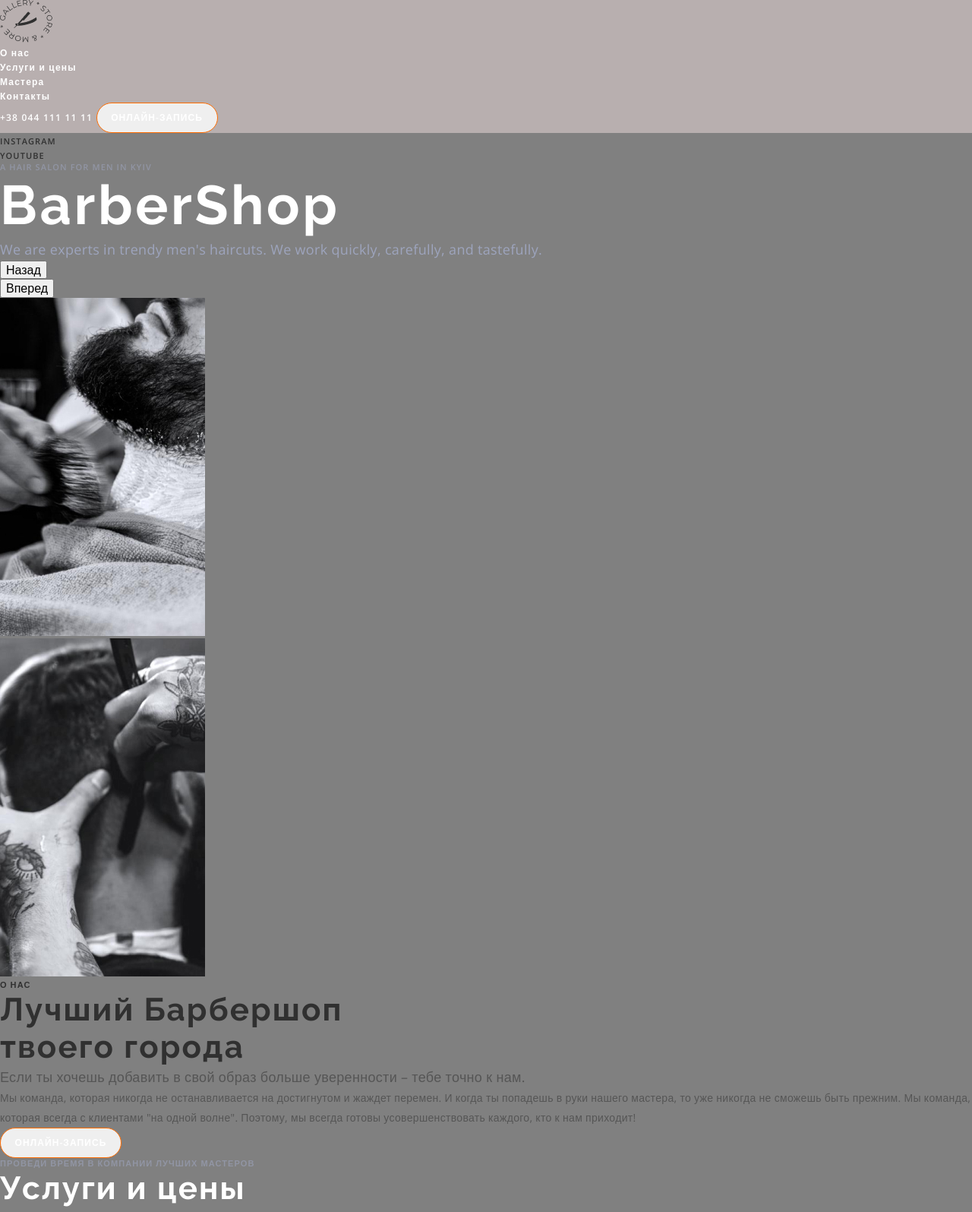
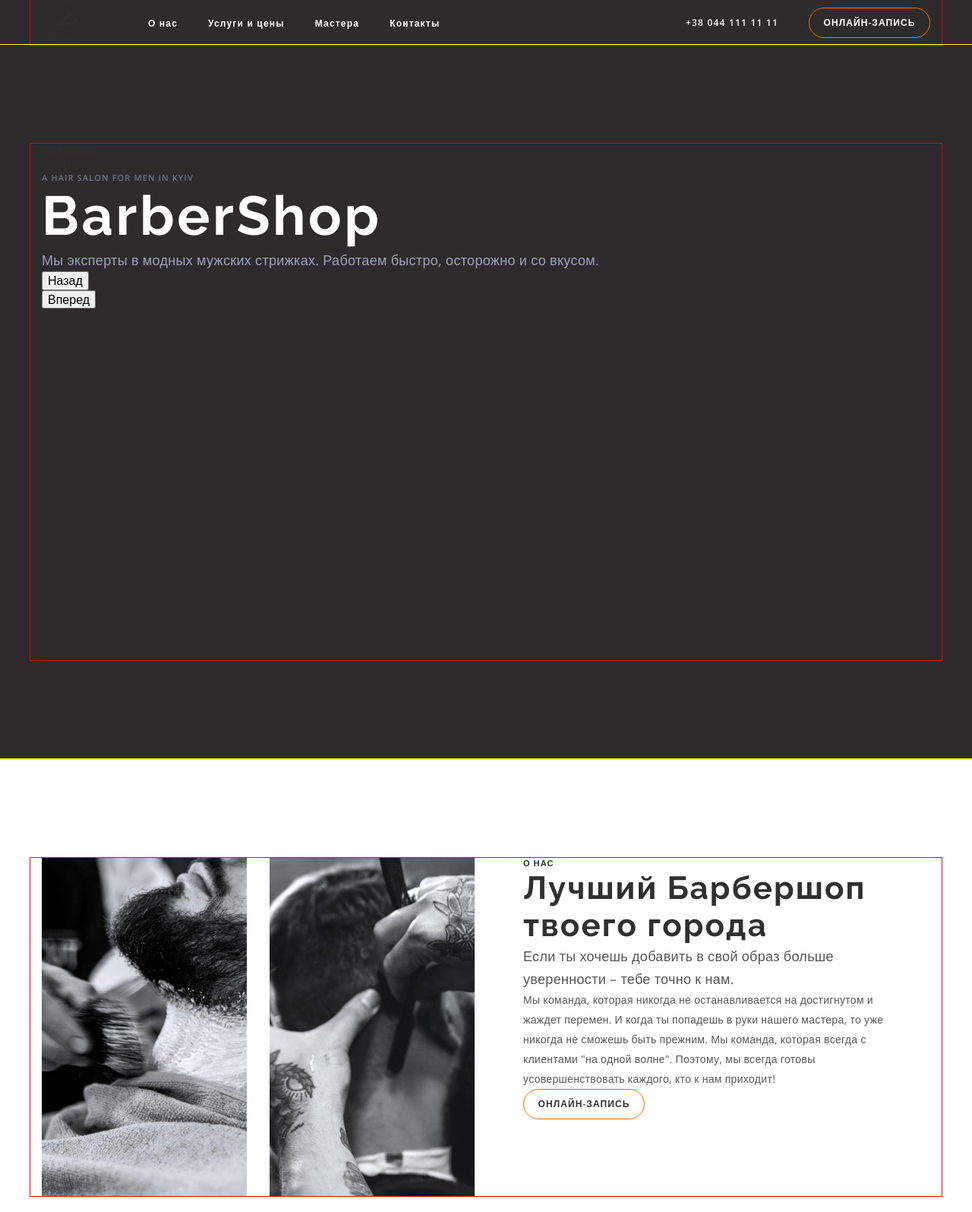
Before and after one commit to AlexRudnyk/BarberShop, a plain HTML site: page index.html in a window 1280 px wide. Shown: the top 1595 px of the page at 76% size. Drawn offline with nearby package versions, Linux system fonts and the light colour scheme.

Commit message:
Добавляет стили Header

```diff
--- a/css/styles.css
+++ b/css/styles.css
@@ -35,11 +35,40 @@ a {
 }
 
 .header {
-  background-color: rgb(184, 175, 175);
+  background-color: rgb(45, 43, 43);
 }
 
 .section {
-  background-color: grey;
+  outline: 1px solid yellow;
+  padding-top: 130px;
+  padding-bottom: 130px;
+}
+
+.container {
+  outline: 1px solid red;
+  width: 1200px;
+  padding-left: 15px;
+  padding-right: 15px;
+  margin-left: auto;
+  margin-right: auto;
+}
+
+.header-container {
+  display: flex;
+  align-items: center;
+}
+
+.logo {
+  margin-right: 71px;
+}
+
+.navigation .list {
+  display: flex;
+  align-items: center;
+}
+
+.navigation .item:not(:last-child) {
+  margin-right: 40px;
 }
 
 .navigation .link,
@@ -50,9 +79,20 @@ a {
   color: var(--white-text-color);
 }
 
+.header-group {
+  display: flex;
+  align-items: center;
+  margin-left: auto;
+}
+
+.header-group .link {
+  margin-right: 40px;
+}
+
 .btn {
-  width: 160px;
-  height: 40px;
+  max-width: 200px;
+  min-width: 160px;
+  min-height: 40px;
   border: 1px solid var(--accent-color);
   border-radius: 25px;
   font-family: inherit;
@@ -63,7 +103,23 @@ a {
   text-transform: uppercase;
   color: var(--white-text-color);
   padding: 12 20;
+  border: 1px solid var(--accent-color);
+  border-radius: 25px;
+  background-color: transparent;
   cursor: pointer;
+}
+
+.about .btn,
+.price .btn {
+  color: var(--primary-text-color);
+}
+
+.hero {
+  background-color: rgb(45, 43, 43);
+}
+
+.hero-container {
+  height: 680px;
 }
 
 .hero .link,
@@ -74,6 +130,27 @@ a {
   letter-spacing: 0.1em;
   text-transform: uppercase;
   color: var(--primary-text-color);
+}
+
+.about-wrap {
+  display: flex;
+}
+
+.about .list {
+  display: flex;
+  margin-right: 64px;
+}
+
+.about .item:not(:last-child) {
+  margin-right: 30px;
+}
+
+.dspl-block {
+  display: block;
+}
+
+.about-group {
+  width: 500px;
 }
 
 .uppertitle {
@@ -207,10 +284,10 @@ a {
 
 .address,
 .contacts .link {
-font-style: normal;
-font-size: 18px;
-line-height: 1.67;
-color: #9DA4BD;
+  font-style: normal;
+  font-size: 18px;
+  line-height: 1.67;
+  color: #9da4bd;
 }
 
 .contacts .mail {
@@ -222,7 +299,7 @@ color: #9DA4BD;
 }
 
 .footer .text {
-font-size: 11px;
-line-height: 1.36;
-color: #9DA4BD;
+  font-size: 11px;
+  line-height: 1.36;
+  color: #9da4bd;
 }
--- a/index.html
+++ b/index.html
@@ -24,8 +24,8 @@
   </head>
   <body>
     <header class="header">
+      <div class="container header-container">
         <!-- Логотип -->
-
         <a
           class="logo"
           href="./index.html"
@@ -40,7 +40,6 @@
         </a>
 
         <!-- Навигация -->
-
         <nav class="navigation">
           <ul class="list">
             <li class="item"><a class="link" href="">О нас</a></li>
@@ -55,12 +54,12 @@
           <a class="link" href="tel:+380441111111">+38 044 111 11 11</a>
           <button class="btn" type="button">онлайн-запись</button>
         </div>
+      </div>
     </header>
     <main>
       <!-- Секция Герой -->
-
       <section class="hero section">
-        <div class="container">
+        <div class="container hero-container">
           <ul class="list">
             <li class="item">
               <a href="" class="link" target="_blank" rel="noopener noreferrer"
@@ -77,8 +76,8 @@
             <p class="uppertitle dark">A hair salon for men in Kyiv</p>
             <h1 class="hero-title">BarberShop</h1>
             <p class="hero-subtitle">
-              We are experts in trendy men's haircuts. We work quickly,
-              carefully, and tastefully.
+              Мы эксперты в модных мужских стрижках. Работаем быстро, осторожно
+              и со вкусом.
             </p>
           </div>
           <ul class="list">
@@ -93,11 +92,13 @@
       </section>
 
       <!-- Секция о нас -->
-
       <section class="about section">
+        <div class="container">
+          <div class="about-wrap">
             <ul class="list">
               <li class="item">
                 <img
+                  class="dspl-block"
                   src="./images/about/img-1.jpg"
                   width="270"
                   alt="наносит пену"
@@ -105,6 +106,7 @@
               </li>
               <li class="item">
                 <img
+                  class="dspl-block"
                   src="./images/about/img-2.jpg"
                   width="270"
                   alt="бреет опасной бритвой"
@@ -113,26 +115,30 @@
             </ul>
             <div class="about-group">
               <p class="uppertitle light">О НАС</p>
-          <h2 class="title">Лучший Барбершоп<br>твоего города</h2>
+              <h2 class="title">Лучший Барбершоп<br />твоего города</h2>
               <p class="subtitle">
-            Если ты хочешь добавить в свой образ больше уверенности – тебе точно
-            к нам.
+                Если ты хочешь добавить в свой образ больше уверенности – тебе
+                точно к нам.
               </p>
               <p class="text">
                 Мы команда, которая никогда не останавливается на достигнутом и
-            жаждет перемен. И когда ты попадешь в руки нашего мастера, то уже
-            никогда не сможешь быть прежним. Мы команда, которая всегда с
-            клиентами "на одной волне". Поэтому, мы всегда готовы
+                жаждет перемен. И когда ты попадешь в руки нашего мастера, то
+                уже никогда не сможешь быть прежним. Мы команда, которая всегда
+                с клиентами "на одной волне". Поэтому, мы всегда готовы
                 усовершенствовать каждого, кто к нам приходит!
               </p>
-          <button class="btn" type="button">онлайн-запись</button>
+              <button class="about btn" type="button">онлайн-запись</button>
+            </div>
+          </div>
         </div>
       </section>
 
       <!-- Секция Услуги и цены -->
-
       <section class="price section">
-        <p class="uppertitle dark">Проведи время в компании лучших мастеров</p>
+        <div class="container">
+          <p class="uppertitle dark">
+            Проведи время в компании лучших мастеров
+          </p>
           <h2 class="title">Услуги и цены</h2>
           <div class="price-group">
             <ul class="left list">
@@ -148,43 +154,53 @@
               <li class="item">Камуфлирование седины от 200 грн.</li>
             </ul>
           </div>
-        <button class="btn" type="button">онлайн-запись</button>
+          <button class="price btn" type="button">онлайн-запись</button>
+        </div>
       </section>
 
       <!-- Секция Преимущества-->
-
       <section class="features section">
+        <div class="container">
           <ul class="list">
             <li class="item">
-            <p class="uppertext">600<sup><span class="plus">+</span></sup></p>
+              <p class="uppertext">
+                600<sup><span class="plus">+</span></sup>
+              </p>
               <p class="subtext">Довольных клиентов в день</p>
             </li>
             <li class="item">
-            <p class="uppertext">50<sup><span class="plus">+</span></sup></p>
+              <p class="uppertext">
+                50<sup><span class="plus">+</span></sup>
+              </p>
               <p class="subtext">Наград за отличный сервис</p>
             </li>
             <li class="item">
-            <p class="uppertext">20<sup><span class="plus">+</span></sup></p>
+              <p class="uppertext">
+                20<sup><span class="plus">+</span></sup>
+              </p>
               <p class="subtext">Лучших мастеров Киева</p>
             </li>
             <li class="item">
-            <p class="uppertext">100<sup><span class="plus">+</span></sup></p>
+              <p class="uppertext">
+                100<sup><span class="plus">+</span></sup>
+              </p>
               <p class="subtext">Подарков постоянным клиентам</p>
             </li>
           </ul>
           <div class="features-group">
             <p class="uppertitle light">старая традиционная школа</p>
-          <h2 class="title">Почему приходят<br>именно к нам?</h2>
+            <h2 class="title">Почему приходят<br />именно к нам?</h2>
             <p class="subtitle">
               О нас говорят только хорошее. Но лучше 1 раз увидеть и
               прочувствовать, чем 10 раз прочитать.
             </p>
           </div>
+        </div>
       </section>
 
       <!-- Секция Наши мастера-->
-
       <section class="team section">
+        <div class="container">
           <p class="uppertitle light">для настоящих ценителей атмосферы</p>
           <h2 class="title">Наши мастера</h2>
           <ul class="list">
@@ -282,13 +298,16 @@
               </ul>
             </li>
           </ul>
+        </div>
       </section>
 
       <!-- Секция Примеры работ-->
-
       <section class="example section">
+        <div class="container">
           <h2 class="title visually-hidden">Примеры работ</h2>
-        <p class="uppertitle light">На латинском языке “барба” означает “борода”</p>
+          <p class="uppertitle light">
+            На латинском языке “барба” означает “борода”
+          </p>
           <ul class="list">
             <li class="item">
               <img
@@ -319,11 +338,12 @@
               />
             </li>
           </ul>
+        </div>
       </section>
 
       <!-- Секция Контакты-->
-
       <section class="contacts section">
+        <div class="container">
           <div class="contacts-group">
             <div class="input">
               <h2 class="title">Онлайн-запись</h2>
@@ -342,15 +362,16 @@
                 </li>
               </ul>
               <p class="uppertitle">время работы</p>
-            <p class="text link">
-              Ежедневно с <time>9:00</time> до <time>22:00</time>
-            </p>
+              <p class="text link">Ежедневно с 9:00 до 22:00</p>
+            </div>
           </div>
         </div>
       </section>
     </main>
+
     <!-- Футер -->
     <footer class="footer">
+      <div class="container">
         <p class="text">&#169; Copyright 2020</p>
         <ul class="list">
           <li class="item">
@@ -364,6 +385,7 @@
             >
           </li>
         </ul>
+      </div>
     </footer>
   </body>
 </html>
```
Lines whose indentation alone changed are shown as unchanged.
